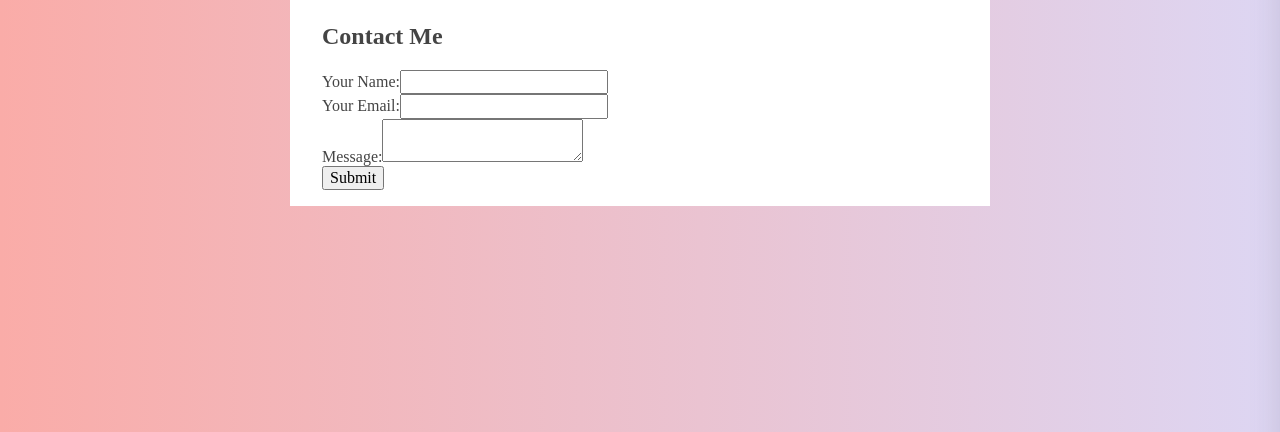
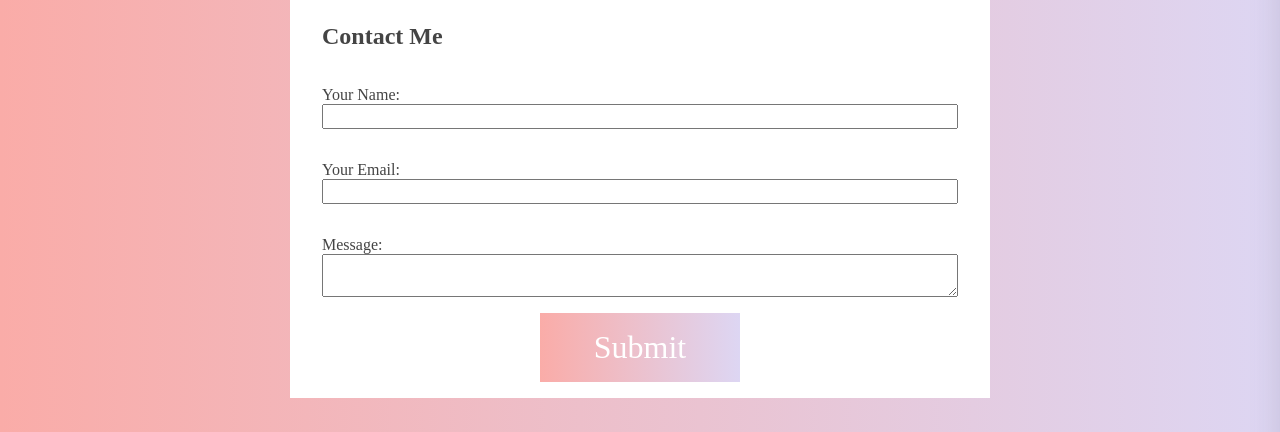
Before and after one commit to kirken93/made-by-melanie, a Next.js app: page /contact in a window 1280 px wide. Shown: the part 282-714 px from the top of the page. Built offline with nearby package versions, Linux system fonts and the light colour scheme.

Commit message:
Contact form styling #11

```diff
--- a/pages/contact/index.js
+++ b/pages/contact/index.js
@@ -1,25 +1,51 @@
 import Page from "../../components/styled/Page";
+import styled from "styled-components";
+
+const InputContainer = styled.div`
+  padding: 1rem 0;
+  display: flex;
+  flex-direction: column;
+`;
+
+const SubmitContainer = styled.div`
+  display: flex;
+  justify-content: center;
+`;
+
+const Submit = styled.button`
+  background: linear-gradient(to right, #faaca8, #ddd6f3);
+  outline: none;
+  border: none;
+  font-size: 2rem;
+  width: 200px;
+  padding: 1rem;
+  color: white;
+
+  &:hover{
+    cursor: pointer;
+  }
+`;
 
 const Contact = () => {
   return <Page>
     <h2>Contact Me</h2>
     <form name="contact" method="POST" data-netlify={true} action="/contact/success">
       <input type="hidden" name="form-name" value="contact" />
-      <div>
+      <InputContainer>
         <label htmlFor="name">Your Name:</label>
         <input type="text" name="name" id="name" />
-      </div>
-      <div>
+      </InputContainer>
+      <InputContainer>
         <label htmlFor="email">Your Email:</label>
         <input type="email" name="email" id="email" />
-      </div>
-      <div>
+      </InputContainer>
+      <InputContainer>
         <label htmlFor="message">Message:</label>
         <textarea name="message" id="message" />
-      </div>
-      <div>
-        <button type="submit">Submit</button>
-      </div>
+      </InputContainer>
+      <SubmitContainer>
+        <Submit type="submit">Submit</Submit>
+      </SubmitContainer>
     </form>
   </Page>;
 };
--- a/pages/index.js
+++ b/pages/index.js
@@ -41,7 +41,6 @@ const renderProduct = (product, add) => {
 
 const HomePage = (props) => {
   const { cart, addToCart, removeFromCart } = useCart();
-  console.log(cart);
   return <ProductsContainer>
     {props.products.map(p => renderProduct(p, addToCart))}
   </ProductsContainer>
```
